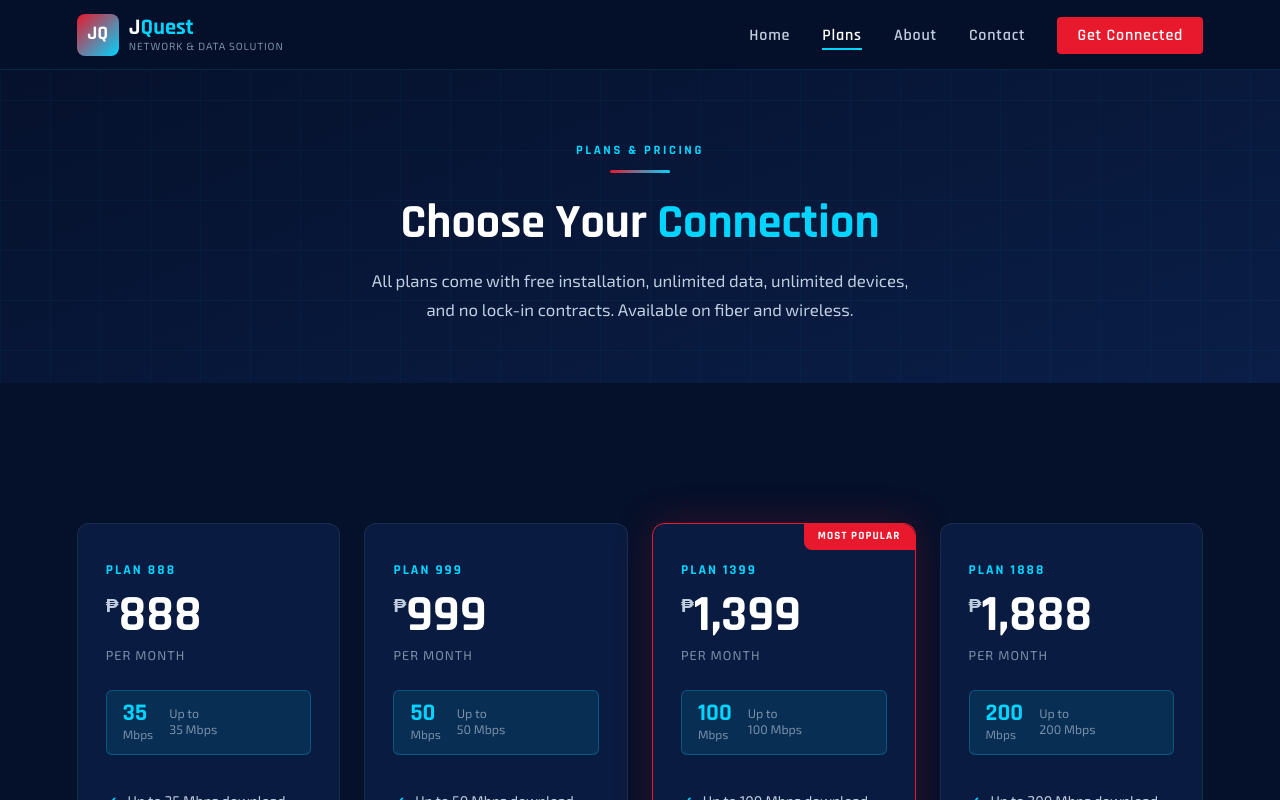
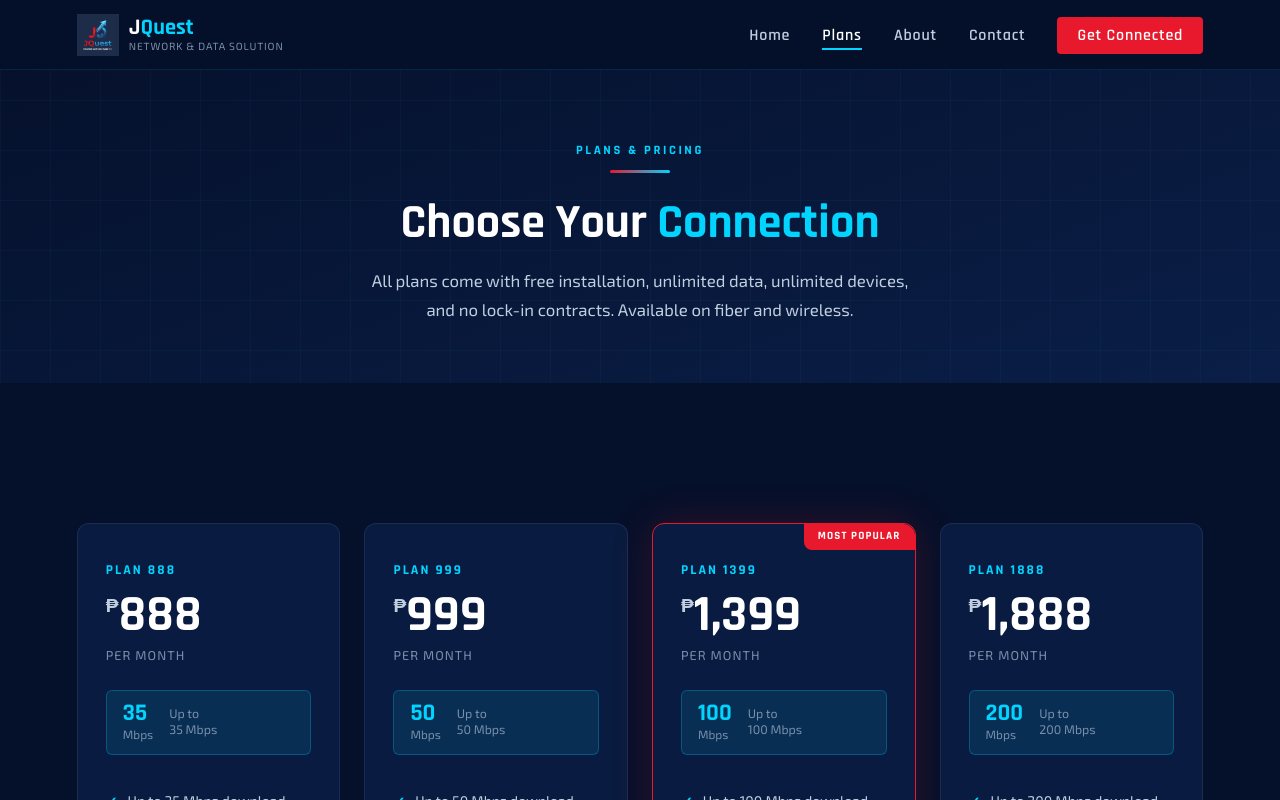
Before and after one commit to jhonpaulopuyat/jquestnetwork, a plain HTML site: page plans.html in a window 1280 px wide. Shown: the top 800 px of the page. Drawn offline with Linux system fonts and the light colour scheme.

Commit message:
Update plans.html

```diff
--- a/plans.html
+++ b/plans.html
@@ -12,7 +12,7 @@
 <!-- ══ NAVBAR ══════════════════════════════════ -->
 <nav class="navbar">
   <a href="index.html" class="nav-logo">
-    <div style="width:42px;height:42px;background:linear-gradient(135deg,#e8192c,#00d4ff);border-radius:8px;display:flex;align-items:center;justify-content:center;font-family:'Rajdhani',sans-serif;font-weight:700;font-size:1.2rem;color:#fff;">JQ</div>
+    <img src="images/logo.jpg" alt="JQuest Network Logo" style="height:42px;width:auto;object-fit:contain;" />
     <div class="nav-logo-text">
       <span class="brand">J<span>Quest</span></span>
       <span class="tagline">Network &amp; Data Solution</span>
```
